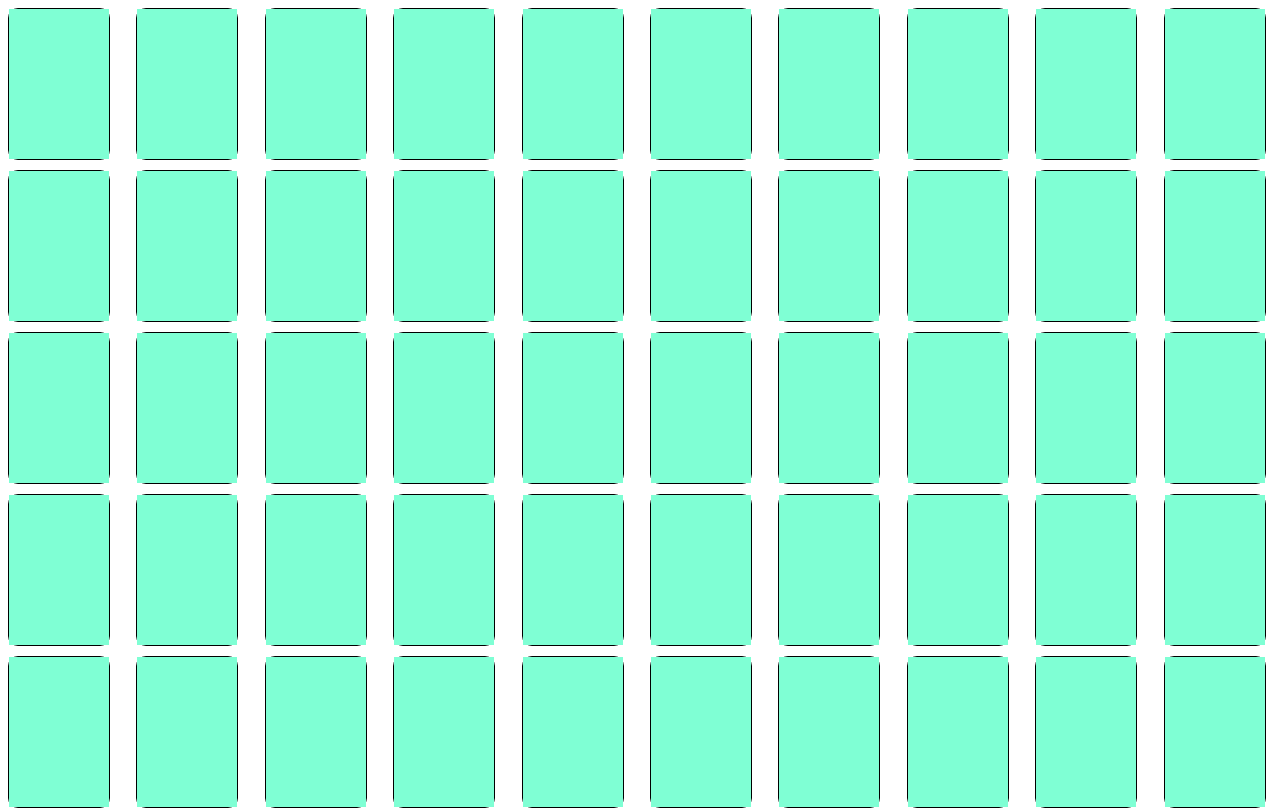
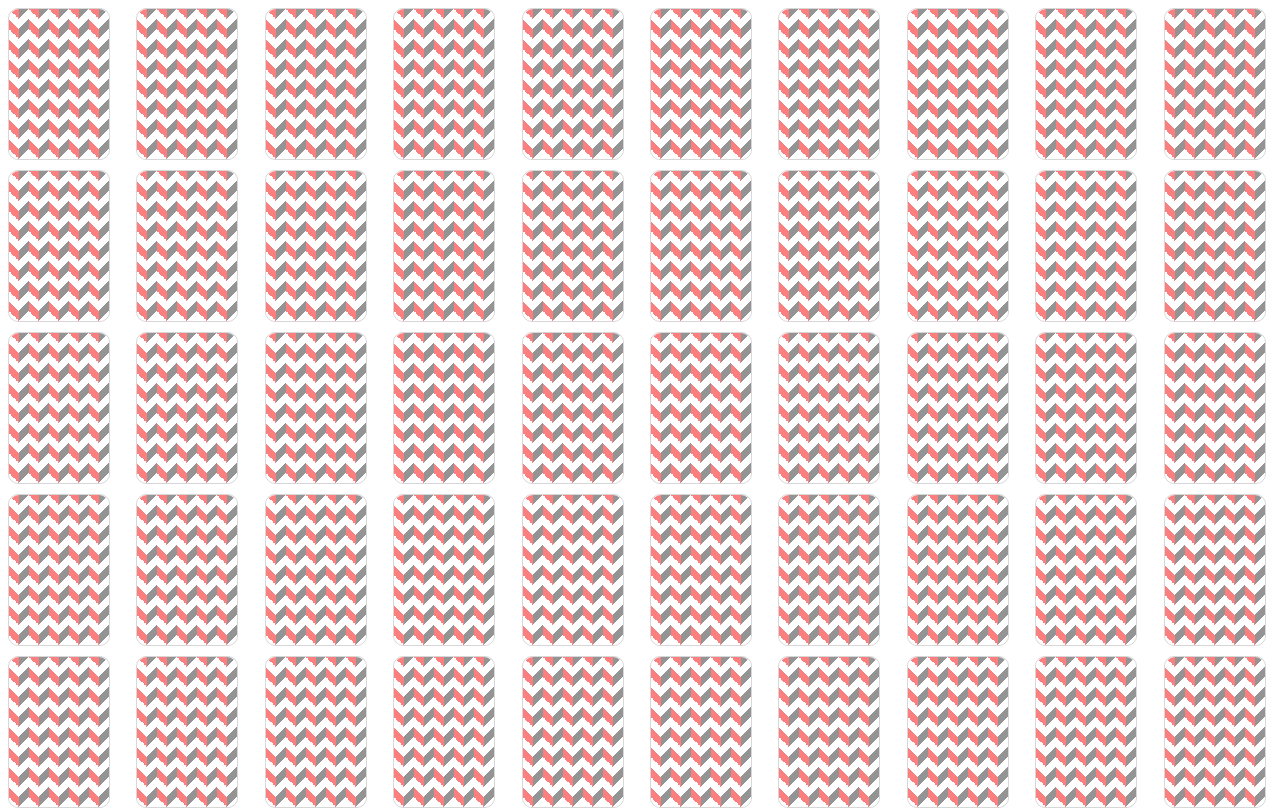
Before and after one commit to alternadiva/Deck-of-Cards, a plain HTML site: page index.html in a window 1280 px wide. Shown: the top 811 px of the page. Drawn offline with Linux system fonts and the light colour scheme.

Commit message:
style card back-face

```diff
--- a/style.css
+++ b/style.css
@@ -11,7 +11,7 @@
   cursor: pointer;
   width: 100px;
   height: 150px;
-  border: 1px solid black;
+  border: 1px solid rgba(0, 0, 0, 0.158);
   border-radius: 10px;
   position: relative;
   transform-style: preserve-3d;
@@ -28,7 +28,6 @@
   display: block;
   margin-left: auto;
   margin-right: auto;
-  background-color: antiquewhite;
   position: absolute;
   backface-visibility: hidden;
   transform: rotateY(180deg);
@@ -56,9 +55,16 @@
 }
 
 .back-face {
-  background-color: aquamarine;
+  background-color: #ffffff;
+  opacity: 0.8;
+  background: linear-gradient(135deg, #00000085 25%, transparent 25%) -10px 0/
+      20px 20px,
+    linear-gradient(225deg, #fc5f5f 25%, transparent 25%) -10px 0/ 20px 20px,
+    linear-gradient(315deg, #00000085 25%, transparent 25%) 0px 0/ 20px 20px,
+    linear-gradient(45deg, #fc5f5f 25%, #ffffff 25%) 0px 0/ 20px 20px;
   width: 100%;
   height: 100%;
+  border-radius: inherit;
   position: absolute;
   backface-visibility: hidden;
 }
```
